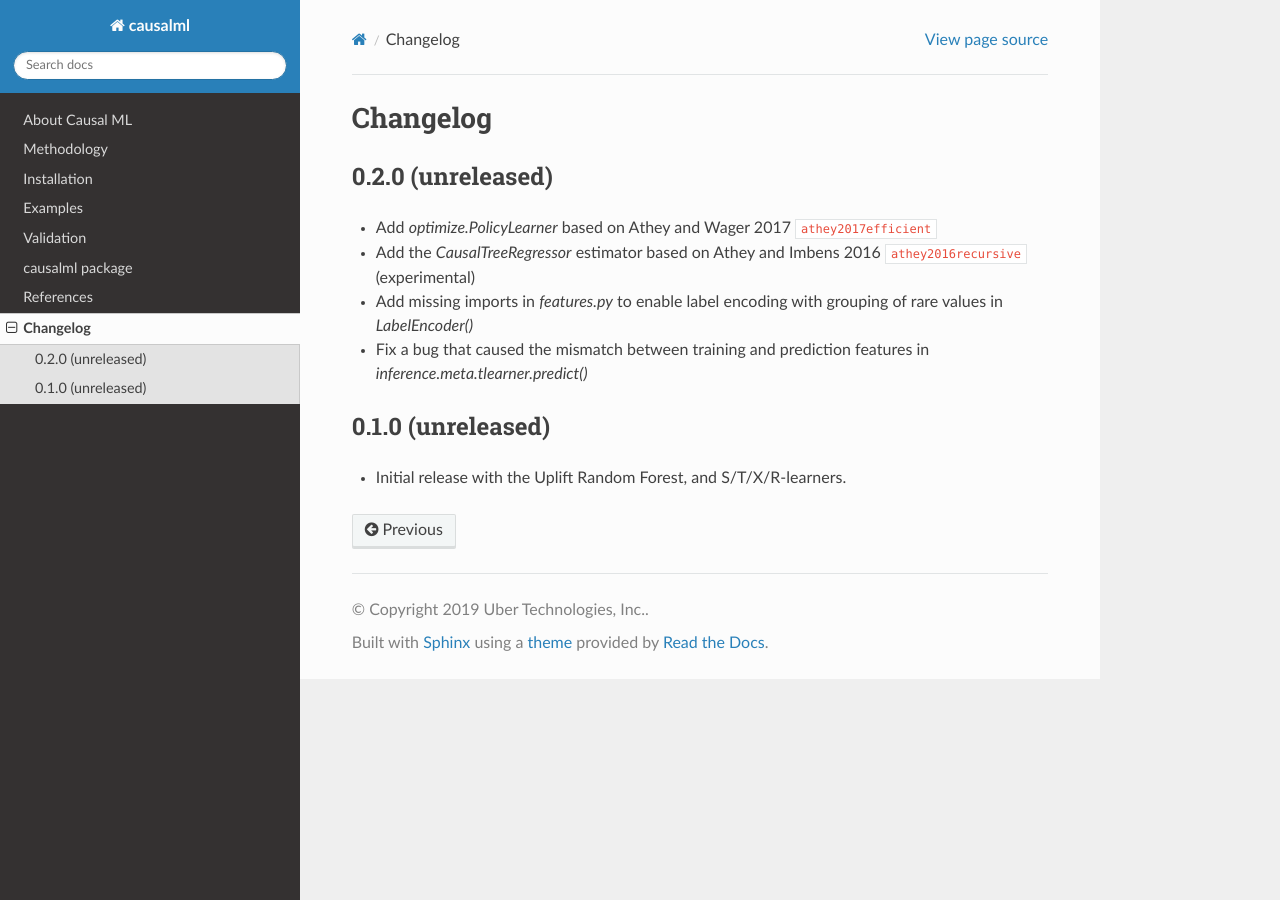
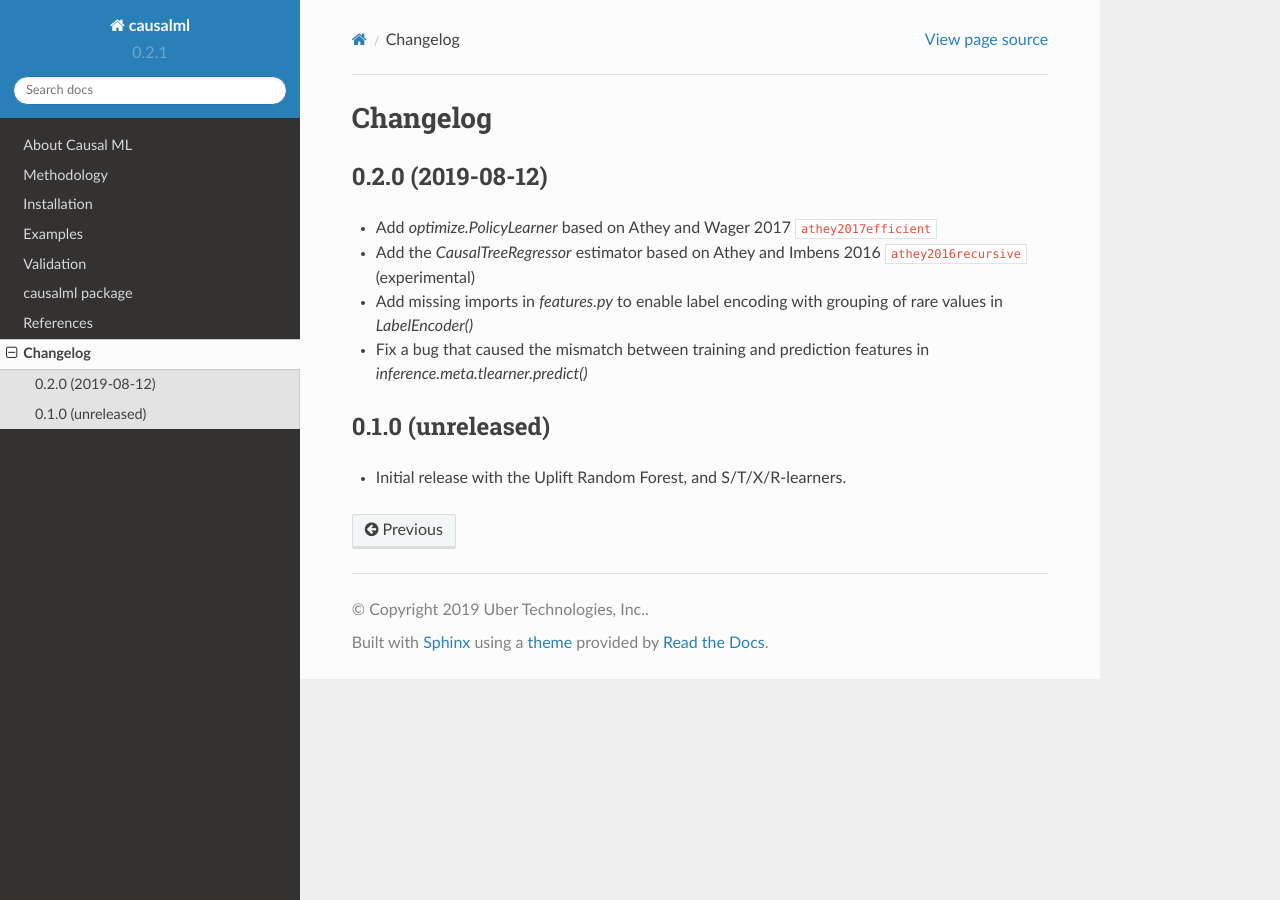
Before and after one commit to uber/causalml, a Sphinx documentation site: the page built from docs/changelog.rst, in a window 1280 px wide. Built offline with Sphinx 7.4.7 and the Read the Docs theme 2.0.0, drawn with Linux system fonts in a browser that asks for light colours; cross-references to code outside the pages are shown as plain code.

Commit message:
update the version to 0.2.1 to update pypi

```diff
--- a/causalml/__init__.py
+++ b/causalml/__init__.py
@@ -1,2 +1,2 @@
 name = 'causalml'
-__version__ = '0.2.0'
+__version__ = '0.2.1'
--- a/docs/changelog.rst
+++ b/docs/changelog.rst
@@ -3,7 +3,7 @@
 Changelog
 =========
 
-0.2.0 (unreleased)
+0.2.0 (2019-08-12)
 ------------------
 
 - Add `optimize.PolicyLearner` based on Athey and Wager 2017 :cite:`athey2017efficient`
--- a/docs/conf.py
+++ b/docs/conf.py
@@ -77,7 +77,7 @@ author = 'CausalML'
 # the built documents.
 #
 # The short X.Y version.
-# version = causalml.__version__
+version = causalml.__version__
 # The full version, including alpha/beta/rc tags.
 # release = causalml.__version__
 
--- a/setup.py
+++ b/setup.py
@@ -24,7 +24,7 @@ packages = find_packages()
 
 setup(
     name="causalml",
-    version="0.2.0",
+    version="0.2.1",
     author="Huigang Chen, Totte Harinen, Jeong-Yoon Lee, Mike Yung, Zhenyu Zhao",
     author_email="",
     description="Python Package for Uplift Modeling and Causal Inference with Machine Learning Algorithms",
```
